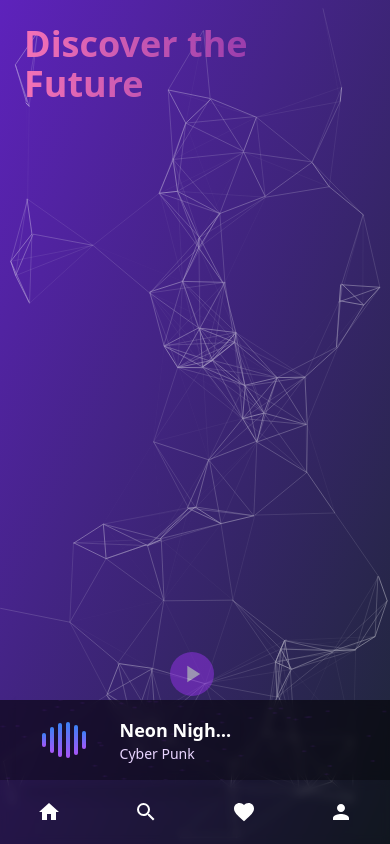
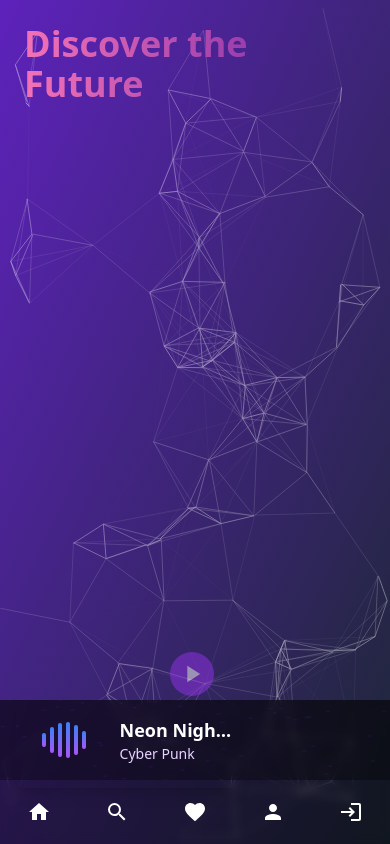
Before and after one commit to sicaario/Echo, a React (Create React App) app: page / in a window 390 px wide. Built offline with nearby package versions, Linux system fonts and the light colour scheme; no server answers.

Commit message:
minor fixes

```diff
--- a/src/App.js
+++ b/src/App.js
@@ -9,11 +9,12 @@ import {
     fetchLikedSongs,
     fetchRecentlyPlayed,
     saveRecentlyPlayed,
+    removeRecentlyPlayedSong,
 } from "./firebase"; // Firebase integration
 import AnimatedBackground from "./components/AnimatedBackground";
 import Visualizer from "./components/Visualizer";
 import Navbar from "./components/Navbar";
-import MobileNavbar from "./components/MobileNavbar";
+import MobileNavbar from "./components/MobileNavbar"; // Import MobileNavbar
 import SearchBarDialog from "./components/SearchBarDialog";
 import ProfileDialog from "./components/ProfileDialog";
 import MusicPlayer from "./components/MusicPlayer";
@@ -197,6 +198,40 @@ export default function App() {
         }
     };
 
+    /**
+     * Handle deletion of a song from Recently Played
+     * @param {string} videoId - The unique video ID of the song to delete
+     */
+    const handleDeleteSong = async (videoId) => {
+        if (!user) {
+            toast.error("You must be signed in to delete songs.", {
+                position: "top-right",
+            });
+            return;
+        }
+
+        try {
+            console.log(`Deleting song with videoId: ${videoId}`);
+            // Remove the song from Firestore
+            await removeRecentlyPlayedSong(user.uid, videoId);
+
+            // Update local state
+            setRecentlyPlayed((prevSongs) =>
+                prevSongs.filter((song) => song.videoId !== videoId)
+            );
+
+            toast.success("Song removed from Recently Played.", {
+                position: "top-right",
+            });
+            console.log(`Song with videoId ${videoId} deleted successfully.`);
+        } catch (error) {
+            console.error("Failed to delete song:", error);
+            toast.error("Failed to delete the song. Please try again.", {
+                position: "top-right",
+            });
+        }
+    };
+
     const isLikedPanelActive = activePanel === "liked";
 
     return (
@@ -218,6 +253,17 @@ export default function App() {
                     onSignOut={handleSignOut}
                     likedSongs={likedSongs}
                     setLikedSongs={setLikedSongs}
+                />
+            </div>
+
+            {/* Mobile Navbar */}
+            <div className="fixed bottom-0 left-0 right-0 z-50">
+                <MobileNavbar
+                    activePanel={activePanel}
+                    setActivePanel={setActivePanel}
+                    user={user}          // Pass user prop
+                    onSignIn={handleSignIn}    // Pass onSignIn prop
+                    onSignOut={handleSignOut}  // Pass onSignOut prop
                 />
             </div>
 
@@ -243,6 +289,7 @@ export default function App() {
                         <RecentlyPlayed
                             songs={recentlyPlayed}
                             onSelectSong={handleSetCurrentSong}
+                            onDeleteSong={handleDeleteSong} // Pass the delete handler
                         />
                     )}
                 </div>
@@ -274,8 +321,8 @@ export default function App() {
                 />
             </div>
 
-            {/* Mobile Layout */}
-            <div className="md:hidden fixed bottom-0 left-0 right-0 z-50 flex flex-col">
+            {/* Mobile Music Player */}
+            <div className="md:hidden fixed bottom-16 left-0 right-0 z-50 flex flex-col">
                 <div className="h-20">
                     <MusicPlayer
                         song={currentSong}
@@ -286,12 +333,6 @@ export default function App() {
                         onNextLikedSong={handleNextLikedSong}
                     />
                 </div>
-                <div className="h-16">
-                    <MobileNavbar
-                        activePanel={activePanel}
-                        setActivePanel={setActivePanel}
-                    />
-                </div>
             </div>
         </div>
     );
--- a/src/components/MobileNavbar.js
+++ b/src/components/MobileNavbar.js
@@ -1,7 +1,16 @@
+// src/components/MobileNavbar.jsx
 import React from 'react';
-import { MdHome, MdSearch, MdPerson, MdFavorite } from 'react-icons/md';
+import { MdHome, MdSearch, MdPerson, MdFavorite, MdLogin } from 'react-icons/md';
+import { CiLogout } from 'react-icons/ci';
+import PropTypes from 'prop-types';
 
-export default function MobileNavbar({ activePanel, setActivePanel }) {
+export default function MobileNavbar({
+                                         activePanel,
+                                         setActivePanel,
+                                         user,          // New prop for user authentication state
+                                         onSignIn,      // New prop for sign-in function
+                                         onSignOut,     // New prop for sign-out function
+                                     }) {
     // Helper function to toggle the panel
     const togglePanel = (panel) =>
         setActivePanel(activePanel === panel ? null : panel);
@@ -14,6 +23,7 @@ export default function MobileNavbar({ activePanel, setActivePanel }) {
                     activePanel === 'home' ? 'text-pink-400' : ''
                 }`}
                 onClick={() => togglePanel('home')}
+                aria-label="Home"
             >
                 <MdHome size={24} />
             </button>
@@ -24,6 +34,7 @@ export default function MobileNavbar({ activePanel, setActivePanel }) {
                     activePanel === 'search' ? 'text-pink-400' : ''
                 }`}
                 onClick={() => togglePanel('search')}
+                aria-label="Search"
             >
                 <MdSearch size={24} />
             </button>
@@ -34,6 +45,7 @@ export default function MobileNavbar({ activePanel, setActivePanel }) {
                     activePanel === 'liked' ? 'text-pink-400' : ''
                 }`}
                 onClick={() => togglePanel('liked')}
+                aria-label="Liked Songs"
             >
                 <MdFavorite size={24} />
             </button>
@@ -44,9 +56,27 @@ export default function MobileNavbar({ activePanel, setActivePanel }) {
                     activePanel === 'profile' ? 'text-pink-400' : ''
                 }`}
                 onClick={() => togglePanel('profile')}
+                aria-label="Profile"
             >
                 <MdPerson size={24} />
+            </button>
+
+            {/* Sign-In / Sign-Out Button */}
+            <button
+                className="hover:text-pink-500"
+                onClick={user ? onSignOut : onSignIn}
+                aria-label={user ? "Sign Out" : "Sign In"}
+            >
+                {user ? <CiLogout size={24} /> : <MdLogin size={24} />}
             </button>
         </nav>
     );
 }
+
+MobileNavbar.propTypes = {
+    activePanel: PropTypes.string.isRequired,
+    setActivePanel: PropTypes.func.isRequired,
+    user: PropTypes.object,               // User object or null
+    onSignIn: PropTypes.func.isRequired,  // Function to handle sign-in
+    onSignOut: PropTypes.func.isRequired, // Function to handle sign-out
+};
--- a/src/components/RecentlyPlayed.js
+++ b/src/components/RecentlyPlayed.js
@@ -1,8 +1,9 @@
 // src/components/RecentlyPlayed.jsx
 import React from 'react';
 import PropTypes from 'prop-types';
+import { FaTrash } from 'react-icons/fa'; // Ensure react-icons is installed
 
-export default function RecentlyPlayed({ songs, onSelectSong }) {
+export default function RecentlyPlayed({ songs, onSelectSong, onDeleteSong }) {
     if (!songs.length) {
         return null; // Hide section if no songs have been played
     }
@@ -14,18 +15,32 @@ export default function RecentlyPlayed({ songs, onSelectSong }) {
                 {songs.map((song) => (
                     <div
                         key={song.videoId}
-                        className="relative bg-gradient-to-b md:h-48 from-gray-800 to-black rounded-lg overflow-hidden cursor-pointer hover:scale-105 transform transition-transform duration-300"
+                        className="relative bg-gradient-to-b md:h-48 from-gray-800 to-black rounded-lg overflow-hidden"
+                    >
+                        <div
+                            className="cursor-pointer hover:scale-105 transform transition-transform duration-300 h-full"
                             onClick={() => onSelectSong(song)} // Set as current song
                         >
                             <img
                                 src={song.imageUrl || 'https://via.placeholder.com/150'}
                                 alt={song.title}
-                            className="w-full h-32 object-cover"
+                                className="w-full h-32 object-cover rounded-t-lg"
                             />
                             <div className="absolute bottom-0 left-0 right-0 p-2 bg-black bg-opacity-60">
                                 <p className="text-sm font-bold truncate">{song.title}</p>
                                 <p className="text-xs text-gray-400 truncate">{song.artist}</p>
                             </div>
+                        </div>
+                        <button
+                            className="absolute bottom-11 right-1 text-red-500 bg-black bg-opacity-50 rounded-full p-1 hover:bg-opacity-75 transition"
+                            onClick={() => {
+                                console.log(`Attempting to delete song with videoId: ${song.videoId}`);
+                                onDeleteSong(song.videoId);
+                            }}
+                            aria-label="Delete Song"
+                        >
+                            <FaTrash />
+                        </button>
                     </div>
                 ))}
             </div>
@@ -43,4 +58,5 @@ RecentlyPlayed.propTypes = {
         })
     ).isRequired,
     onSelectSong: PropTypes.func.isRequired,
+    onDeleteSong: PropTypes.func.isRequired, // Ensure this prop is required
 };
--- a/src/firebase.js
+++ b/src/firebase.js
@@ -11,7 +11,7 @@ import {
     doc,
     setDoc,
     getDoc,
-
+    updateDoc,
 } from "firebase/firestore";
 import { nanoid } from "nanoid";
 
@@ -144,6 +144,32 @@ const fetchRecentlyPlayed = async (userId) => {
 };
 
 /**
+ * Remove a song from the recently played list for a given user.
+ * @param {string} userId - The user's unique ID.
+ * @param {string} videoId - The unique video ID of the song to remove.
+ * @returns {Promise<void>}
+ * @throws {Error} - If removal fails.
+ */
+const removeRecentlyPlayedSong = async (userId, videoId) => {
+    try {
+        // Fetch the current recently played songs
+        const songs = await fetchRecentlyPlayed(userId);
+
+        // Filter out the song to remove based on videoId
+        const updatedSongs = songs.filter(song => song.videoId !== videoId);
+
+        // Update Firestore with the updated array
+        const docRef = doc(db, "users", userId);
+        await setDoc(docRef, { recentlyPlayed: updatedSongs }, { merge: true });
+
+        console.log(`Song with videoId ${videoId} removed from recently played.`);
+    } catch (error) {
+        console.error("Error removing song from recently played:", error);
+        throw error;
+    }
+};
+
+/**
  * Create a share ID and store the shared songs.
  * @param {string} userId - The user's unique ID.
  * @param {Array} likedSongs - An array of liked songs to share.
@@ -200,6 +226,7 @@ export {
     saveLikedSongs,
     fetchRecentlyPlayed,
     saveRecentlyPlayed,
+    removeRecentlyPlayedSong, // Export the new function
     createShare,
     getShare,
 };
```
Lines whose indentation alone changed are shown as unchanged.
